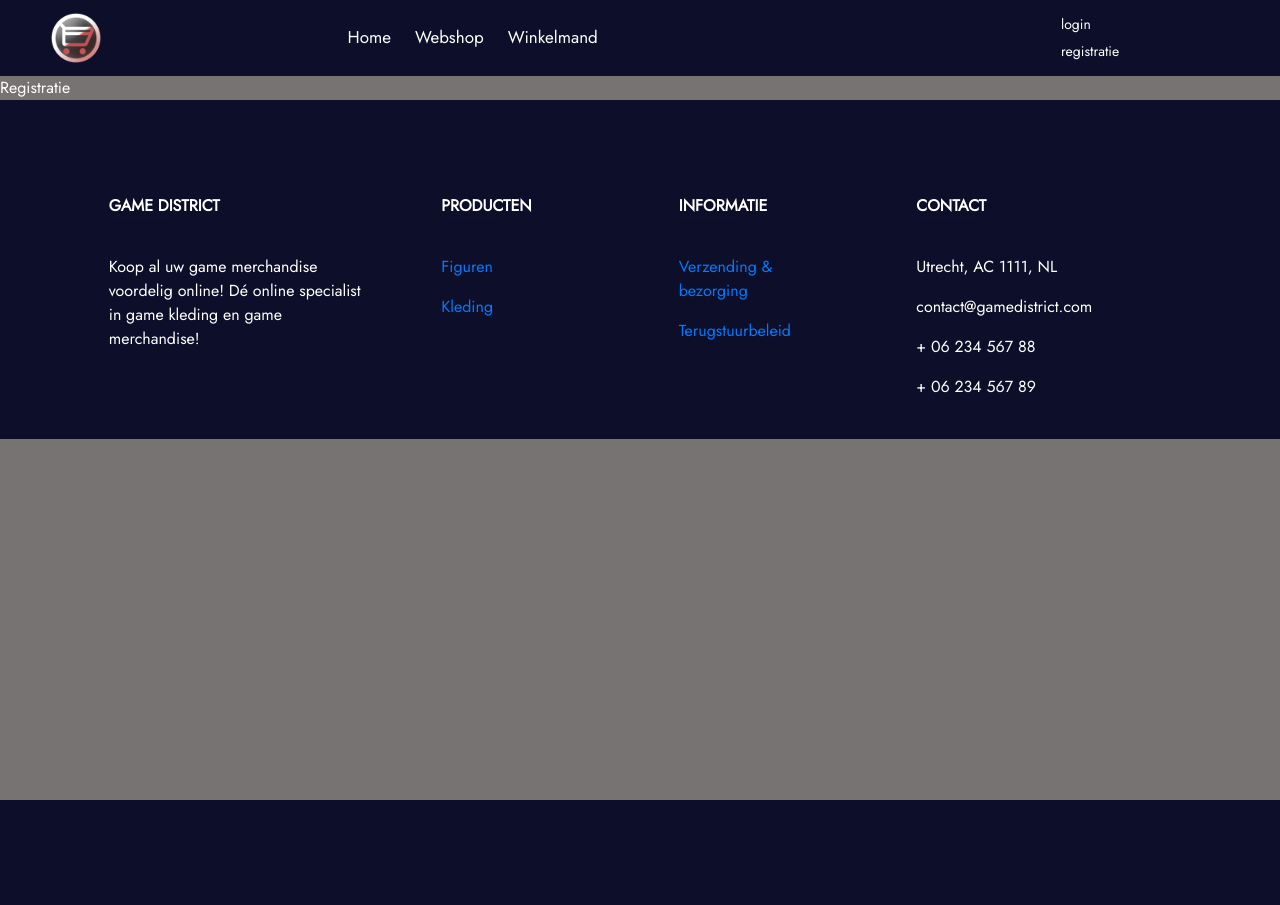
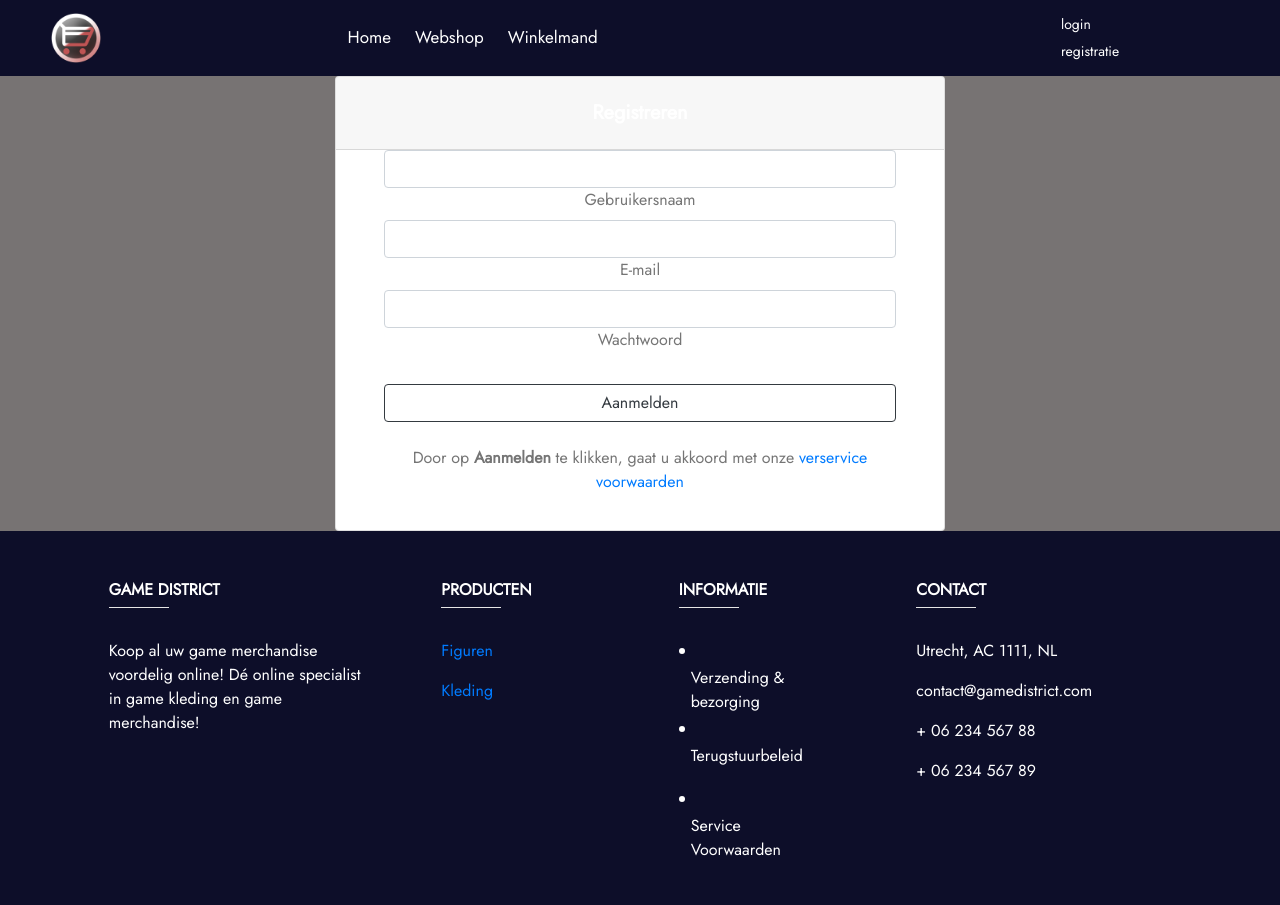
Before and after one commit to DaveydeHaas/project-periode-4-jaar-1, a PHP site: page /index.php?content=registratie in a window 1280 px wide. Before the commit the page ends 800 px from the top, so only its background shows below. Run offline with PHP 8.4, Linux system fonts and the light colour scheme; some libraries are stand-ins or nearby versions.

Commit message:
28/05 #3

```diff
--- a/basis-content/footer.php
+++ b/basis-content/footer.php
@@ -1,16 +1,5 @@
 <!-- Footer -->
-<footer class="page-footer footer-color2 footer_background">
-
-
-    <div class="container-fluid footer-color1 ">
-
-        <!-- Grid row-->
-        <div class="row py-4 d-flex align-items-center">
-        </div>
-        <!-- Grid row-->
-
-    </div>
-
+<footer class="page-footer footer-color1 footer-top">
 
     <!-- Footer Links -->
     <div class="container text-center text-md-left mt-5">
@@ -19,22 +8,22 @@
         <div class="row mt-3">
 
             <!-- Grid column -->
-            <div class="col-md-3 col-lg-4 col-xl-3 mx-auto mb-4 footer-color3">
+            <div class="col-md-3 col-lg-4 col-xl-3 mx-auto mb-4 footer-text">
 
                 <!-- Content -->
                 <h6 class="text-uppercase font-weight-bold">Game District</h6>
-                <hr class="mb-4 mt-0 d-inline-block mx-auto" style="width: 60px;">
+                <hr class="footer-color2 mb-4 mt-0 d-inline-block mx-auto" style="width: 60px;">
                 <p>Koop al uw game merchandise voordelig online! Dé online specialist in game kleding en game merchandise!</p>
 
             </div>
             <!-- Grid column -->
 
             <!-- Grid column -->
-            <div class="col-md-2 col-lg-2 col-xl-2 mx-auto mb-4 footer-color3">
+            <div class="col-md-2 col-lg-2 col-xl-2 mx-auto mb-4 footer-text">
 
                 <!-- Links -->
                 <h6 class="text-uppercase font-weight-bold">Producten</h6>
-                <hr class="mb-4 mt-0 d-inline-block mx-auto" style="width: 60px;">
+                <hr class="footer-color2 mb-4 mt-0 d-inline-block mx-auto" style="width: 60px;">
                 <p>
                     <a href="#!">Figuren</a>
                 </p>
@@ -52,19 +41,19 @@
             <!-- Grid column -->
 
             <!-- Grid column -->
-            <div class="col-md-3 col-lg-2 col-xl-2 mx-auto mb-4 footer-color3">
+            <div class="col-md-3 col-lg-2 col-xl-2 mx-auto mb-4 footer-text">
 
                 <!-- Links -->
                 <h6 class="text-uppercase font-weight-bold">Informatie</h6>
-                <hr class="mb-4 mt-0 d-inline-block mx-auto" style="width: 60px;">
+                <hr class="footer-color2 mb-4 mt-0 d-inline-block mx-auto" style="width: 60px;">
+
+                    <li><a href="index.php?content=home">Verzending & bezorging</a></li>
+
+
+                    <li><a href="index.php?content=home">Terugstuurbeleid</a></li>
+
                 <p>
-                    <a href="#!">Verzending & bezorging</a>
-                </p>
-                <p>
-                    <a href="#!">Terugstuurbeleid</a>
-                </p>
-                <p>
-                    <a href="#!"></a>
+                    <li><a href="#!">Service Voorwaarden</a></li>
                 </p>
                 <p>
                     <a href="#!"></a>
@@ -74,11 +63,11 @@
             <!-- Grid column -->
 
             <!-- Grid column -->
-            <div class="col-md-4 col-lg-3 col-xl-3 mx-auto mb-4 footer-color3">
+            <div class="col-md-4 col-lg-3 col-xl-3 mx-auto mb-4 footer-text">
 
                 <!-- Links -->
                 <h6 class="text-uppercase font-weight-bold">Contact</h6>
-                <hr class="mb-4 mt-0 d-inline-block mx-auto" style="width: 60px;">
+                <hr class="footer-color2 mb-4 mt-0 d-inline-block mx-auto" style="width: 60px;">
                 <p>Utrecht, AC 1111, NL</p>
                 <p>contact@gamedistrict.com</p>
                 <p>+ 06 234 567 88</p>
--- a/content/registratie.php
+++ b/content/registratie.php
@@ -1 +1,61 @@
-Registratie
+<div class="container-fluid">
+    <div class="row">
+        <div class="col-3"></div>
+
+        <div class="col-6">
+            <!-- Material form register -->
+            <div class="card">
+
+                <h5 class="card-header info-color white-text text-center py-4">
+                    <strong>Registreren</strong>
+                </h5>
+
+                <!--Card content-->
+                <div class="card-body px-lg-5 pt-0">
+
+                    <!-- Form -->
+                    <form class="text-center" style="color: #757575;" action="#!">
+
+
+
+                        <!-- E-mail -->
+                        <div class="md-form mt-0">
+                            <input type="email" id="materialRegisterFormLastName" class="form-control">
+                            <label for="materialRegisterFormLastName">Gebruikersnaam</label>
+                        </div>
+
+                        <!-- E-mail -->
+                        <div class="md-form mt-0">
+                            <input type="email" id="materialRegisterFormEmail" class="form-control">
+                            <label for="materialRegisterFormEmail">E-mail</label>
+                        </div>
+
+                        <!-- Password -->
+                        <div class="md-form">
+                            <input type="password" id="materialRegisterFormPassword" class="form-control" aria-describedby="materialRegisterFormPasswordHelpBlock">
+                            <label for="materialRegisterFormPassword">Wachtwoord</label>
+                        </div>
+
+
+                        <!-- Sign up button -->
+                        <button class="btn btn-outline-dark btn-rounded btn-block my-4" type="submit">Aanmelden</button>
+
+
+
+                        <!-- Terms of service -->
+                        <p>Door op
+                            <b>Aanmelden</b> te klikken, gaat u akkoord met onze
+                            <a href="" target="_blank">verservice voorwaarden</a>
+
+                    </form>
+                    <!-- Form -->
+
+                </div>
+
+            </div>
+            <!-- Material form register -->
+        </div>
+
+        <div class="col-3"></div>
+    </div>
+</div>
--- a/css/style.css
+++ b/css/style.css
@@ -62,9 +62,29 @@
   color: #ffffff !important;
 }
 
+/* footer */
+.footer-top
+{
+   padding-top: 1px;
+}
 
+.footer-color1
+{
+   background-color: #0D0E29;
+   color:#0D0E29;
+}
 
-/*footer */
-.footer_background{
-   background-color: #0D0E29 ;
+.footer-color2
+{
+   background-color: #FFFFFF;
 }
+
+.footer-color3
+{
+   color: #777373;
+}
+
+.footer-text
+{
+   color:#FFFFFF;
+}
```
